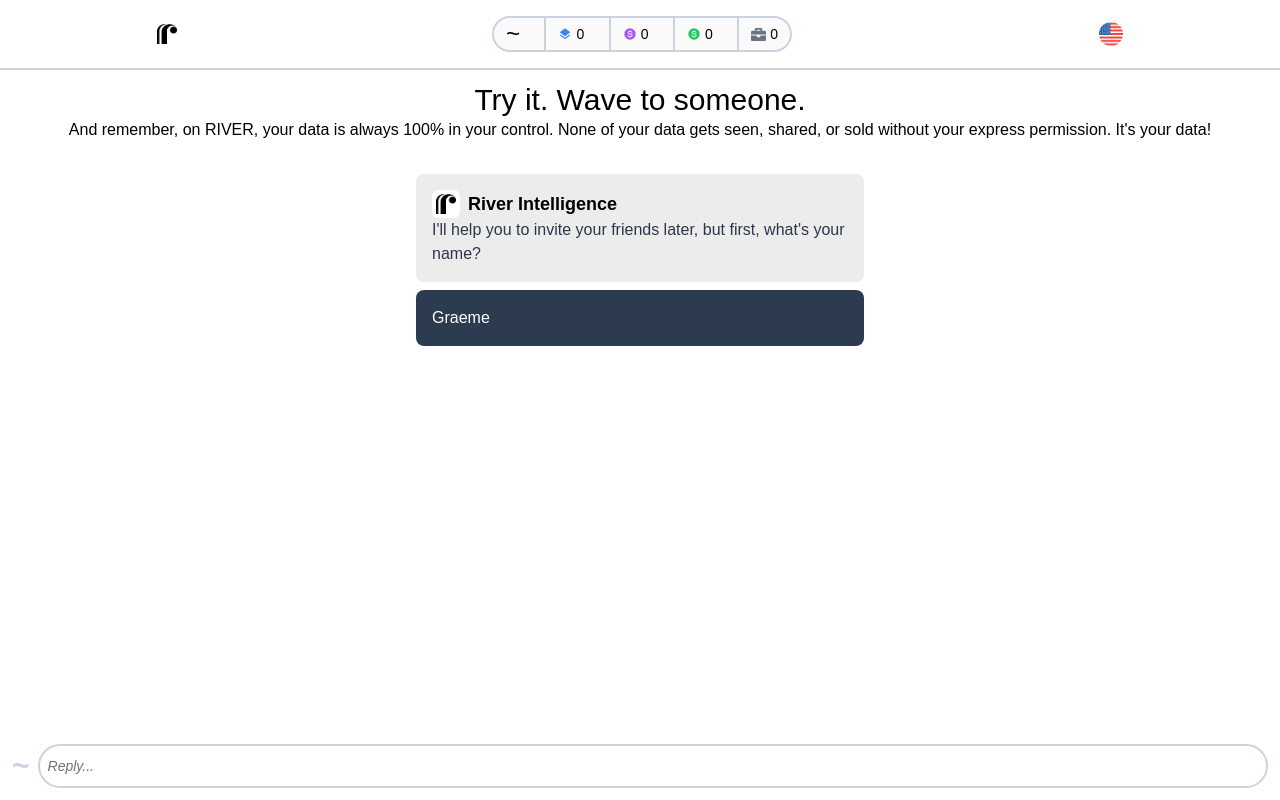
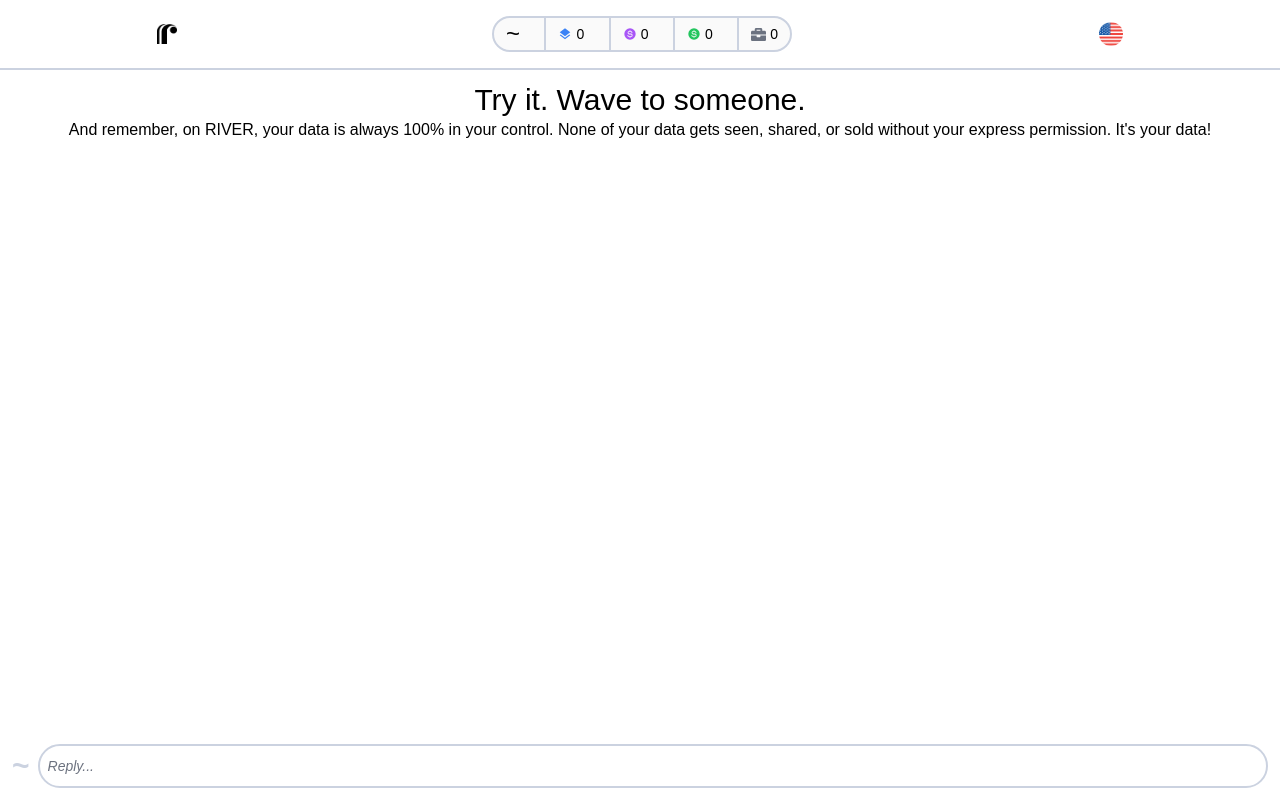
Before and after one commit to RIVER-Data-AI/moment-0, a Next.js app: page /chat in a window 1280 px wide. Built offline with nearby package versions, Linux system fonts and the light colour scheme.

Commit message:
feat: add persistance to chat history

```diff
--- a/package.json
+++ b/package.json
@@ -13,7 +13,8 @@
     "next": "14.2.14",
     "react": "^18",
     "react-dom": "^18",
-    "react-icons": "^5.3.0"
+    "react-icons": "^5.3.0",
+    "zustand": "^5.0.0-rc.2"
   },
   "devDependencies": {
     "@types/node": "^20",
--- a/src/components/ChatBubble.tsx
+++ b/src/components/ChatBubble.tsx
@@ -9,8 +9,8 @@
   const isUser = sender === "user";
   return (
     <div
-      className={`max-w-md mx-auto mt-2 p-4 rounded-lg ${
-        isUser ? "bg-chat-primary-bg" : "bg-chat-secondary-bg"
+      className={`flex w-fit mt-2 px-4 py-2 rounded-lg ${
+        isUser ? "bg-chat-primary-bg self-end" : "bg-chat-secondary-bg"
       }`}
     >
       <div className="flex items-center">
--- /dev/null
+++ b/src/pages/api/chat.ts
@@ -0,0 +1,13 @@
+import type { NextApiRequest, NextApiResponse } from "next";
+
+export default function handler(req: NextApiRequest, res: NextApiResponse) {
+  if (req.method === "POST") {
+    // Simulate storing the message
+    const { message, sender } = req.body;
+    console.log(`Received message: ${message} from ${sender}`);
+    res.status(200).json({ success: true });
+  } else {
+    res.setHeader("Allow", ["POST"]);
+    res.status(405).end(`Method ${req.method} Not Allowed`);
+  }
+}
--- a/src/pages/chat.tsx
+++ b/src/pages/chat.tsx
@@ -1,8 +1,29 @@
-import React from "react";
+import React, { useState } from "react";
 import TildeHeader from "@/components/TildeHeader";
 import ChatBubble from "@/components/ChatBubble";
+import useChatStore from "@/stores/useChatStore";
 
-const chat = () => {
+const Chat = () => {
+  const [inputValue, setInputValue] = useState("");
+  const { messages, addMessage } = useChatStore();
+  const handleSendMessage = async () => {
+    if (inputValue.trim() === "") return;
+
+    // Add message to Zustand store
+    addMessage(inputValue, "user");
+
+    // Send message to the API
+    await fetch("/api/chat", {
+      method: "POST",
+      headers: {
+        "Content-Type": "application/json",
+      },
+      body: JSON.stringify({ message: inputValue, sender: "user" }),
+    });
+
+    setInputValue("");
+  };
+
   return (
     <div className="flex flex-col">
       <div className="flex justify-around pt-4 px-2 gap-2 items-center border-b-2 pb-4 border-primary-border">
@@ -24,23 +45,24 @@
           permission. It&apos;s your data!
         </div>
       </div>
-      <div className="p-3">
-        <ChatBubble
-          message="I'll help you to invite your friends later, but first, what's your name?"
-          sender="river"
-        />
-        <ChatBubble message="Graeme" sender="user" />
+      <div className="p-3 pb-16 flex flex-col">
+        {messages.map((msg, index) => (
+          <ChatBubble key={index} message={msg.message} sender={msg.sender} />
+        ))}
       </div>
-      <div className="w-full fixed bottom-0 left-0 p-3 flex items-center gap-2">
+      <div className="w-full bg-white fixed bottom-0 left-0 p-3 flex items-center gap-2">
         <span className="text-3xl text-primary-border font-bold">~</span>
         <input
           type="text"
           placeholder="Reply..."
           className="w-full p-2 border-2 border-primary-border rounded-full text-black placeholder:italic placeholder:text-opacity-70 placeholder:text-[#2D3648] placeholder:text-sm"
+          value={inputValue}
+          onChange={(e) => setInputValue(e.target.value)}
+          onKeyDown={(e) => e.key === "Enter" && handleSendMessage()}
         />
       </div>
     </div>
   );
 };
 
-export default chat;
+export default Chat;
--- /dev/null
+++ b/src/stores/useChatStore.ts
@@ -0,0 +1,24 @@
+import { create } from "zustand";
+
+interface Message {
+  message: string;
+  sender: "river" | "user";
+}
+
+interface ChatState {
+  messages: Message[];
+  addMessage: (message: string, sender: "river" | "user") => void;
+}
+
+const useChatStore = create<ChatState>((set) => ({
+  messages: [],
+  addMessage: (message: string, sender: string) =>
+    set((state: ChatState) => ({
+      messages: [
+        ...state.messages,
+        { message, sender: sender as "river" | "user" },
+      ],
+    })),
+}));
+
+export default useChatStore;
```
Also changed, not shown: 1 other file (tests, documents, lock files or other folders).
